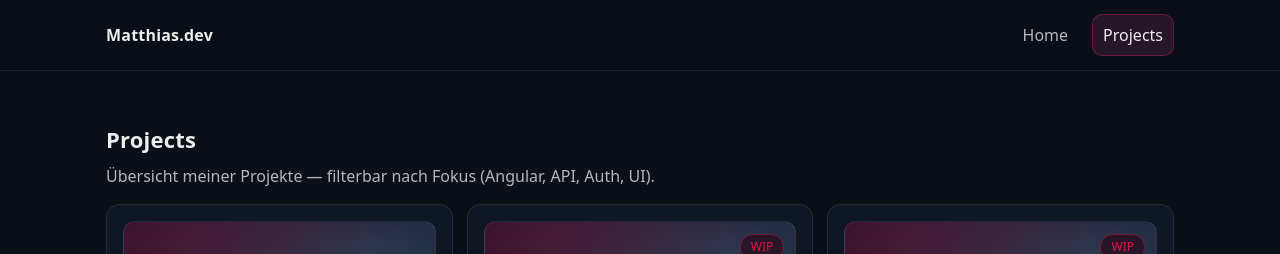
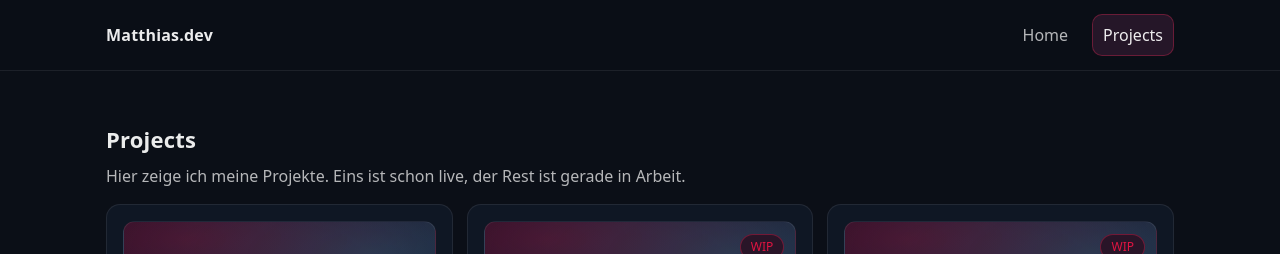
Before and after one commit to Matthias146/portfolio_2026, an Angular app: page /projects in a window 1280 px wide. Shown: the top 254 px of the page. Built offline with nearby package versions, Linux system fonts and the light colour scheme.

Commit message:
docs(copy): refine projects page subtitle and empty state

```diff
--- a/src/app/features/projects/pages/projects/projects.html
+++ b/src/app/features/projects/pages/projects/projects.html
@@ -1,6 +1,6 @@
 <ui-section
   title="Projects"
-  subtitle="Übersicht meiner Projekte — filterbar nach Fokus (Angular, API, Auth, UI)."
+  subtitle="Hier zeige ich meine Projekte. Eins ist schon live, der Rest ist gerade in Arbeit."
 >
   @if (showFilters()) {
     <div class="toolbar">
@@ -30,7 +30,7 @@
   @if (projects().length === 0) {
     <div class="empty">
       <ui-badge>No results</ui-badge>
-      <p>Try another filter or search term.</p>
+      <p>Ich finde dazu gerade nichts. Probier einen anderen Begriff.</p>
     </div>
   } @else {
     <div class="grid">
```
